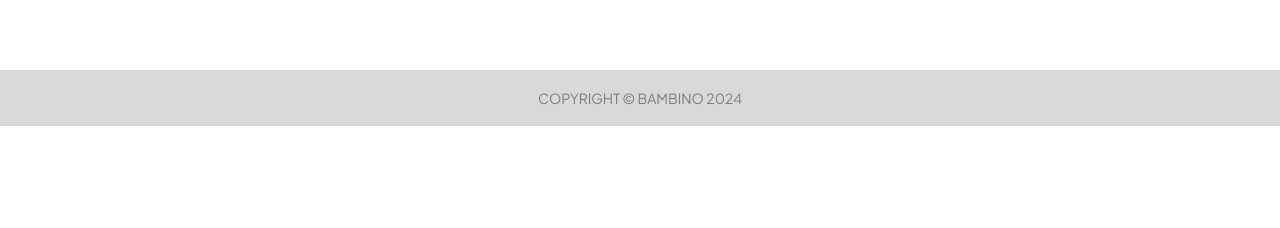
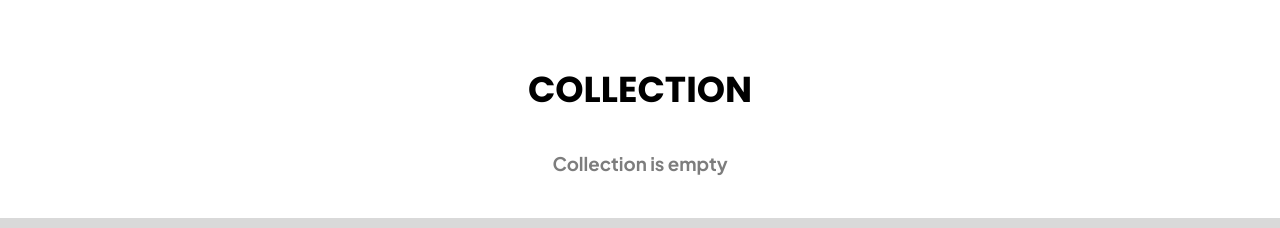
Before and after one commit to budiigunawan/bambino-next, a Next.js app: page / in a window 1280 px wide. Shown: the part 954-1182 px from the top of the page. Before the commit the page ends 1080 px from the top, so only its background shows below. Built offline with nearby package versions, Linux system fonts and the light colour scheme.

Commit message:
feat: init collections component

```diff
--- /dev/null
+++ b/app/lib/types.ts
@@ -0,0 +1,15 @@
+export type Product = {
+  id: string;
+  name: string;
+  slug: string;
+  price: number;
+  imageUrl: string;
+  stock: number;
+  size: string | null;
+  sku: string | null;
+  overview: string | null;
+  materials: string | null;
+  categoryId: string | null;
+  createdAt: string | null;
+  updatedAt: string | null;
+};
--- a/app/page.tsx
+++ b/app/page.tsx
@@ -1,9 +1,11 @@
+import Collection from '@/components/home/collection';
 import Hero from '@/components/home/hero';
 
 export default function Home() {
   return (
     <>
       <Hero />
+      <Collection products={[]} isLoading={false} />
     </>
   );
 }
--- /dev/null
+++ b/components/home/collection/index.tsx
@@ -0,0 +1,35 @@
+import { Product } from '@/app/lib/types';
+import styles from './styles.module.scss';
+
+type CollectionsParams = {
+  products: Product[];
+  isLoading: boolean;
+};
+
+export default function Collection({ products, isLoading }: CollectionsParams) {
+  return (
+    <section className={styles.collection}>
+      <h2 className={styles.collection__header}>Collection</h2>
+      {isLoading ? (
+        <p>loading...</p>
+      ) : (
+        <div className={styles.collection__body}>
+          {products?.length === 0 && (
+            <h3 className={styles.collection__body__empty}>
+              Collection is empty
+            </h3>
+          )}
+          {products?.length > 0 && (
+            <>
+              <div>
+                {products.map((product, index) => (
+                  <p key={index}>{product.name}</p>
+                ))}
+              </div>
+            </>
+          )}
+        </div>
+      )}
+    </section>
+  );
+}
--- /dev/null
+++ b/components/home/collection/styles.module.scss
@@ -0,0 +1,29 @@
+@import 'app/styles/variables.scss';
+@import 'app/styles/mixins.scss';
+
+.collection {
+  padding: 1rem;
+
+  @include breakpoint('md') {
+    padding: 0;
+  }
+
+  &__header {
+    font-weight: 700;
+    font-family: $font-poppins, sans-serif;
+    font-size: 2.25rem;
+    line-height: 2.5rem;
+    text-align: center;
+    text-transform: uppercase;
+  }
+
+  &__body {
+    margin: 2.5rem 0;
+
+    &__empty {
+      text-align: center;
+      font-family: $font-plus-jakarta-sans, sans-serif;
+      color: $gray-dark;
+    }
+  }
+}
```
